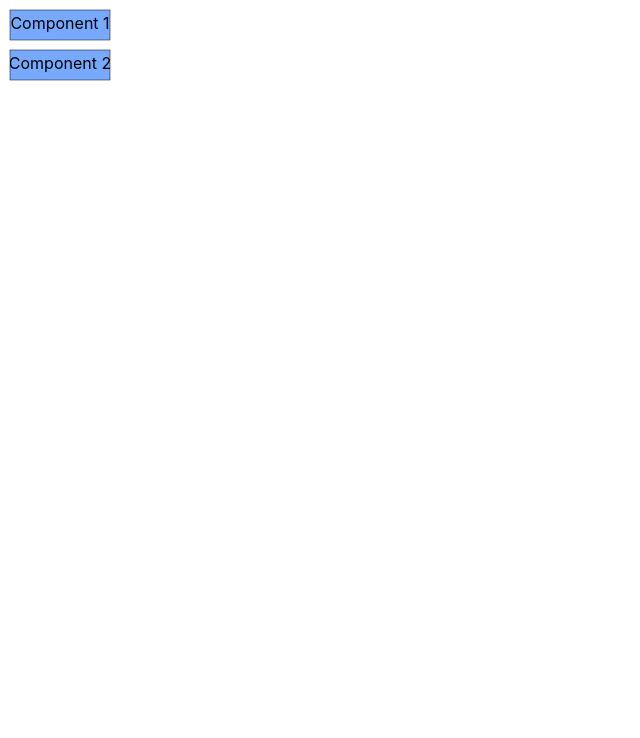
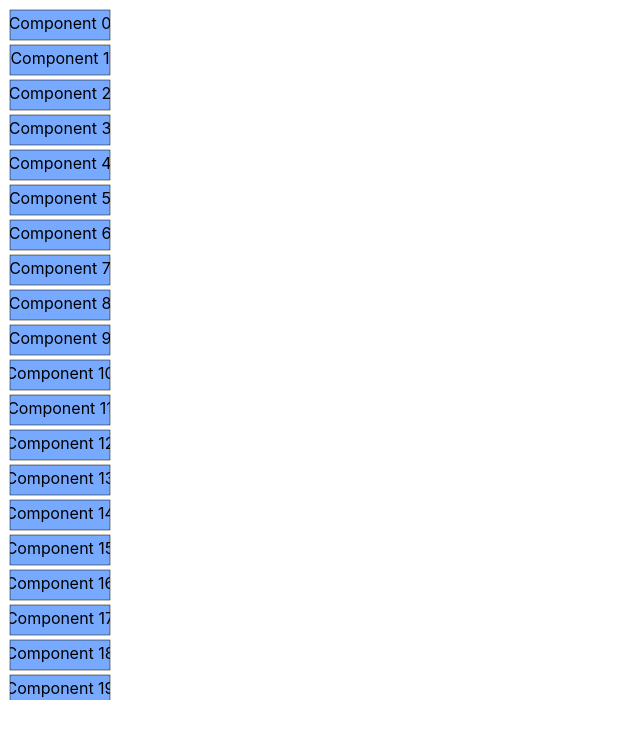
Before and after one commit to xuhongxu96/editflow, a React (Create React App) app: page / in a window 1280 px wide. Shown: the top 738 px of the page, without its empty margins (0-640 px from the left). Built offline with nearby package versions, Linux system fonts and the light colour scheme; the HTML template or start-up script is replaced by a standard one.

Commit message:
Add more components.

```diff
--- a/src/App.tsx
+++ b/src/App.tsx
@@ -4,28 +4,17 @@ import { Flow } from 'flow/Flow';
 import { toState } from 'components/states';
 
 const flow: Flow = {
-  nodes: [
+  nodes: Array.from(Array(50).keys()).map(i => (
     {
-      id: '1',
+      id: i.toString(),
       x: 10,
-      y: 10,
+      y: 10 + 35 * i,
       width: 100,
       height: 30,
-      title: 'Component 1',
+      title: `Component ${i}`,
       input: [],
       output: [],
-    },
-    {
-      id: '2',
-      x: 10,
-      y: 50,
-      width: 100,
-      height: 30,
-      title: 'Component 2',
-      input: [],
-      output: [],
-    }
-  ],
+    })),
   edges: [],
 };
 
@@ -35,7 +24,7 @@ const App: React.FC = () => {
 
   return (
     <div className='App'>
-      <Canvas width='300' height='300' flow={flowState} />
+      <Canvas width='100%' height='700' flow={flowState} />
     </div>
   );
 }
--- a/src/components/states/index.ts
+++ b/src/components/states/index.ts
@@ -8,7 +8,6 @@ export interface IPortState extends Flow.Port {
 export interface INodeState extends Omit<Flow.Node, 'input' | 'output'> {
     input: Map<string, IPortState>;
     output: Map<string, IPortState>;
-
 }
 
 export interface IEdgeState extends Flow.Edge {
```
